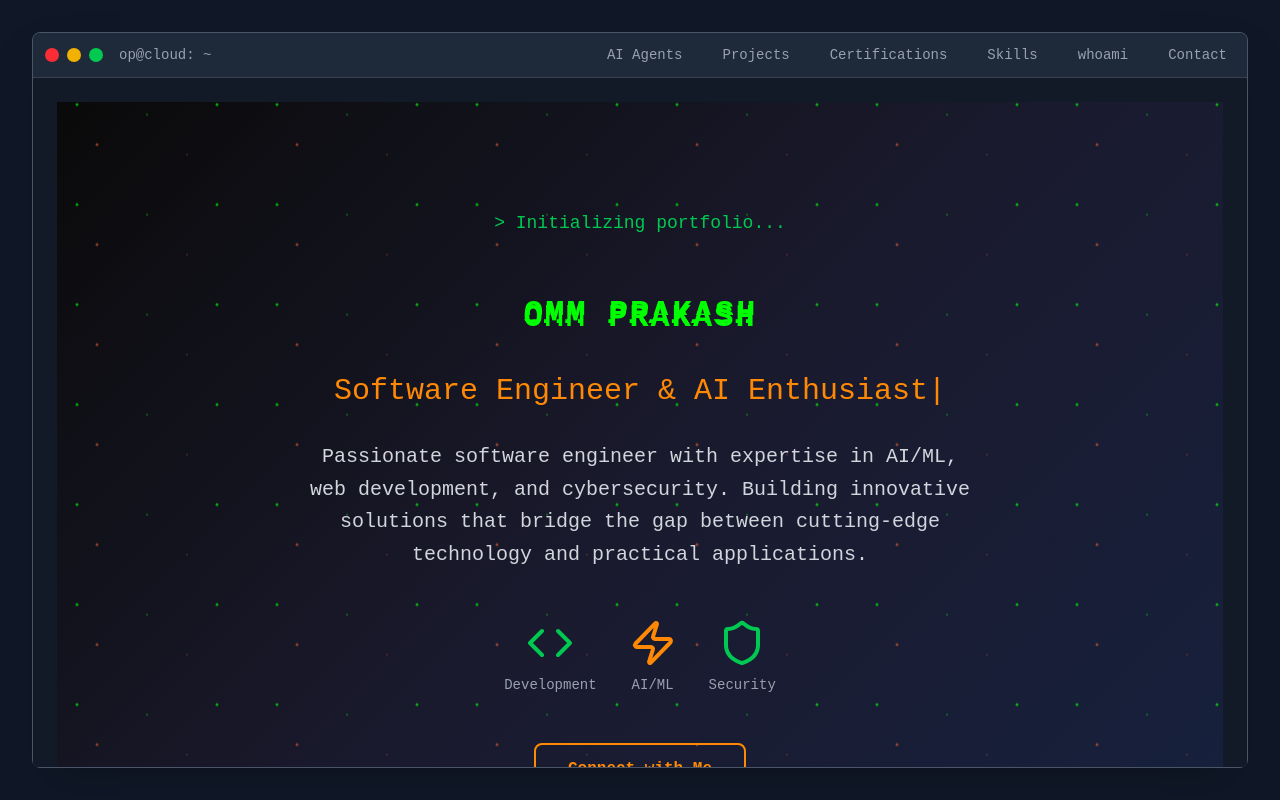
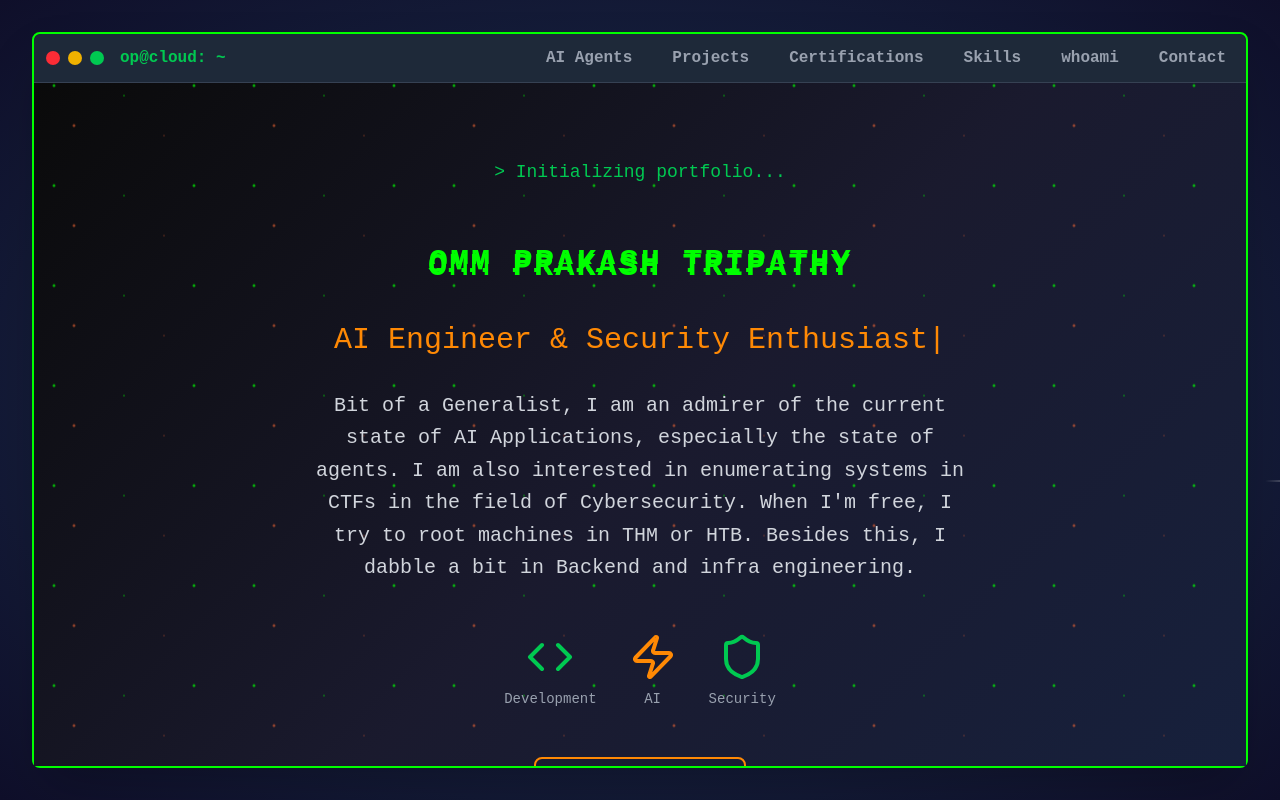
Before and after one commit to observer04/portfolio-repo, a Next.js app: page / in a window 1280 px wide. Built offline with nearby package versions, Linux system fonts and the light colour scheme.

Commit message:
final frontend and form done

```diff
--- a/src/app/globals.css
+++ b/src/app/globals.css
@@ -1,3 +1,10 @@
+/* Contact form submit success styles */
+.submit-btn.submitted .btn-content {
+  display: none;
+}
+.submit-btn.submitted .btn-success {
+  display: flex;
+}
 @import "tailwindcss";
 
 :root {
@@ -164,7 +171,7 @@ html {
 
 .terminal-container {
   background-color: #1a202c; /* A dark, terminal-like background */
-  border: 1px solid #4a5568; /* A subtle border */
+  border: 2px solid #00ff00; /* Bright green border for classic terminal look */
   border-radius: 0.5rem;
   box-shadow: 0 25px 50px -12px rgba(0, 0, 0, 0.25);
   display: flex;
@@ -178,7 +185,7 @@ html {
 }
 
 .terminal-content {
-  padding: 1.5rem;
+  padding: 0;
   font-family: 'Fira Code', 'Source Code Pro', monospace;
   color: #e2e8f0;
   background-color: rgba(17, 24, 39, 0.8); /* Slightly transparent inner background */
@@ -211,3 +218,109 @@ html {
 .nav-link:hover .nav-underline {
   transform: scaleX(1);
 }
+
+/* Cosmic Stellar Animation */
+.cosmic-background {
+  position: fixed;
+  top: 0;
+  left: 0;
+  width: 100%;
+  height: 100%;
+  background: radial-gradient(ellipse at center, #1a1a2e 0%, #16213e 50%, #0f0f2a 100%);
+  overflow: hidden;
+  z-index: -1;
+}
+
+.stars {
+  position: absolute;
+  top: 0;
+  left: 0;
+  width: 100%;
+  height: 100%;
+  background: transparent;
+}
+
+.star {
+  position: absolute;
+  background: white;
+  border-radius: 50%;
+  opacity: 0;
+  animation: twinkle 3s infinite;
+}
+
+.star:nth-child(1) { top: 10%; left: 20%; width: 2px; height: 2px; animation-delay: 0s; }
+.star:nth-child(2) { top: 30%; left: 80%; width: 1px; height: 1px; animation-delay: 0.5s; }
+.star:nth-child(3) { top: 70%; left: 10%; width: 3px; height: 3px; animation-delay: 1s; }
+.star:nth-child(4) { top: 20%; left: 60%; width: 2px; height: 2px; animation-delay: 1.5s; }
+.star:nth-child(5) { top: 80%; left: 90%; width: 1px; height: 1px; animation-delay: 2s; }
+.star:nth-child(6) { top: 40%; left: 30%; width: 2px; height: 2px; animation-delay: 2.5s; }
+.star:nth-child(7) { top: 60%; left: 70%; width: 1px; height: 1px; animation-delay: 3s; }
+.star:nth-child(8) { top: 50%; left: 50%; width: 3px; height: 3px; animation-delay: 0.3s; }
+.star:nth-child(9) { top: 15%; left: 85%; width: 2px; height: 2px; animation-delay: 0.8s; }
+.star:nth-child(10) { top: 75%; left: 25%; width: 1px; height: 1px; animation-delay: 1.3s; }
+.star:nth-child(11) { top: 35%; left: 15%; width: 2px; height: 2px; animation-delay: 1.8s; }
+.star:nth-child(12) { top: 65%; left: 95%; width: 1px; height: 1px; animation-delay: 2.3s; }
+.star:nth-child(13) { top: 85%; left: 5%; width: 3px; height: 3px; animation-delay: 2.8s; }
+.star:nth-child(14) { top: 25%; left: 45%; width: 2px; height: 2px; animation-delay: 0.1s; }
+.star:nth-child(15) { top: 90%; left: 75%; width: 1px; height: 1px; animation-delay: 0.6s; }
+.star:nth-child(16) { top: 5%; left: 35%; width: 2px; height: 2px; animation-delay: 1.1s; }
+.star:nth-child(17) { top: 45%; left: 65%; width: 1px; height: 1px; animation-delay: 1.6s; }
+.star:nth-child(18) { top: 55%; left: 85%; width: 3px; height: 3px; animation-delay: 2.1s; }
+.star:nth-child(19) { top: 95%; left: 15%; width: 2px; height: 2px; animation-delay: 2.6s; }
+.star:nth-child(20) { top: 12%; left: 75%; width: 1px; height: 1px; animation-delay: 0.4s; }
+
+@keyframes twinkle {
+  0%, 100% { opacity: 0; transform: scale(0.5); }
+  50% { opacity: 1; transform: scale(1); }
+}
+
+/* Shooting stars */
+.shooting-star {
+  position: absolute;
+  height: 2px;
+  background: linear-gradient(90deg, transparent, #ffffff, transparent);
+  animation: shooting 4s infinite;
+  opacity: 0;
+}
+
+.shooting-star:nth-child(21) { top: 20%; left: -100px; width: 100px; animation-delay: 0s; }
+.shooting-star:nth-child(22) { top: 60%; left: -150px; width: 150px; animation-delay: 2s; }
+.shooting-star:nth-child(23) { top: 80%; left: -120px; width: 120px; animation-delay: 4s; }
+
+@keyframes shooting {
+  0% { left: -200px; opacity: 0; }
+  10% { opacity: 1; }
+  90% { opacity: 1; }
+  100% { left: 100%; opacity: 0; }
+}
+
+/* Nebula clouds */
+.nebula {
+  position: absolute;
+  border-radius: 50%;
+  opacity: 0.1;
+  animation: float 20s infinite ease-in-out;
+}
+
+.nebula:nth-child(24) {
+  top: 10%;
+  left: 70%;
+  width: 300px;
+  height: 200px;
+  background: radial-gradient(ellipse, #4a0080 0%, transparent 70%);
+  animation-delay: 0s;
+}
+
+.nebula:nth-child(25) {
+  top: 60%;
+  left: 10%;
+  width: 250px;
+  height: 180px;
+  background: radial-gradient(ellipse, #001a4d 0%, transparent 70%);
+  animation-delay: 10s;
+}
+
+@keyframes float {
+  0%, 100% { transform: translateY(0px) rotate(0deg); }
+  50% { transform: translateY(-20px) rotate(180deg); }
+}
--- a/src/app/page.tsx
+++ b/src/app/page.tsx
@@ -51,7 +51,26 @@ export default function Home() {
   }, []);
 
   return (
-    <main className="flex h-screen flex-col items-center justify-center p-8 bg-gray-900 text-white">
+    <>
+      {/* Cosmic Stellar Background */}
+      <div className="cosmic-background">
+        <div className="stars">
+          {/* Regular stars */}
+          {Array.from({ length: 20 }, (_, i) => (
+            <div key={i} className="star"></div>
+          ))}
+          {/* Shooting stars */}
+          {Array.from({ length: 3 }, (_, i) => (
+            <div key={i + 20} className="shooting-star"></div>
+          ))}
+          {/* Nebula clouds */}
+          {Array.from({ length: 2 }, (_, i) => (
+            <div key={i + 23} className="nebula"></div>
+          ))}
+        </div>
+      </div>
+
+      <main className="flex h-screen flex-col items-center justify-center p-8 bg-transparent text-white relative z-10">
         <div className="terminal-container w-full h-full max-w-7xl flex flex-col">
           <TerminalHeader activeSection={activeSection} />
           <div className="terminal-content flex-grow overflow-y-auto">
@@ -80,5 +99,6 @@ export default function Home() {
           </div>
         </div>
       </main>
+    </>
   );
 }
--- a/src/components/AIAgents.tsx
+++ b/src/components/AIAgents.tsx
@@ -17,10 +17,11 @@ const AIAgents = () => {
   };
 
   const itemVariants = {
-    hidden: { opacity: 0, y: 50 },
+    hidden: { opacity: 0.3, y: 50, filter: 'brightness(0.4)' },
     visible: {
       opacity: 1,
       y: 0,
+      filter: 'brightness(1)',
       transition: {
         duration: 0.6,
       },
@@ -28,7 +29,7 @@ const AIAgents = () => {
   };
 
   return (
-    <section id="ai-agents" className="py-20 bg-gray-900/30">
+    <section id="ai-agents" className="py-20 bg-black/50">
       <div className="container mx-auto px-4">
         <motion.div
           initial="hidden"
@@ -186,16 +187,13 @@ const AIAgents = () => {
               </p>
               <div className="flex flex-wrap justify-center gap-4 text-sm">
                 <span className="bg-black/50 border border-green-500/30 text-green-500 px-3 py-1 rounded-full font-mono">
-                  Computer Vision
-                </span>
-                <span className="bg-black/50 border border-green-500/30 text-green-500 px-3 py-1 rounded-full font-mono">
-                  Natural Language Processing
-                </span>
-                <span className="bg-black/50 border border-green-500/30 text-green-500 px-3 py-1 rounded-full font-mono">
                   Reinforcement Learning
                 </span>
                 <span className="bg-black/50 border border-green-500/30 text-green-500 px-3 py-1 rounded-full font-mono">
-                  Edge AI
+                  Adversarial AI
+                </span>
+                <span className="bg-black/50 border border-green-500/30 text-green-500 px-3 py-1 rounded-full font-mono">
+                  LangGraph
                 </span>
               </div>
             </div>
--- a/src/components/About.tsx
+++ b/src/components/About.tsx
@@ -17,10 +17,11 @@ const About = () => {
   };
 
   const itemVariants = {
-    hidden: { opacity: 0, y: 50 },
+    hidden: { opacity: 0.3, y: 50, filter: 'brightness(0.4)' },
     visible: {
       opacity: 1,
       y: 0,
+      filter: 'brightness(1)',
       transition: {
         duration: 0.6,
       },
--- a/src/components/Contact.tsx
+++ b/src/components/Contact.tsx
@@ -6,34 +6,7 @@ import { Mail, Phone, MapPin, Send, CheckCircle, AlertCircle } from 'lucide-reac
 import { personalInfo } from '@/data/portfolio';
 
 const Contact = () => {
-  const [formData, setFormData] = useState({
-    name: '',
-    email: '',
-    subject: '',
-    message: '',
-  });
-  const [isSubmitting, setIsSubmitting] = useState(false);
-  const [submitStatus, setSubmitStatus] = useState<'idle' | 'success' | 'error'>('idle');
 
-  const handleInputChange = (e: React.ChangeEvent<HTMLInputElement | HTMLTextAreaElement>) => {
-    const { name, value } = e.target;
-    setFormData(prev => ({ ...prev, [name]: value }));
-  };
-
-  const handleSubmit = async (e: React.FormEvent) => {
-    e.preventDefault();
-    setIsSubmitting(true);
-
-    // Simulate form submission
-    await new Promise(resolve => setTimeout(resolve, 1500));
-
-    setSubmitStatus('success');
-    setIsSubmitting(false);
-    setFormData({ name: '', email: '', subject: '', message: '' });
-
-    // Reset status after 3 seconds
-    setTimeout(() => setSubmitStatus('idle'), 3000);
-  };
 
   const containerVariants = {
     hidden: { opacity: 0 },
@@ -46,10 +19,11 @@ const Contact = () => {
   };
 
   const itemVariants = {
-    hidden: { opacity: 0, y: 50 },
+    hidden: { opacity: 0.3, y: 50, filter: 'brightness(0.4)' },
     visible: {
       opacity: 1,
       y: 0,
+      filter: 'brightness(1)',
       transition: {
         duration: 0.6,
       },
@@ -57,7 +31,7 @@ const Contact = () => {
   };
 
   return (
-    <section id="contact" className="py-20 bg-gray-900/30">
+    <section id="contact" className="py-20 bg-black/50">
       <div className="container mx-auto px-4">
         <motion.div
           initial="hidden"
@@ -171,7 +145,25 @@ const Contact = () => {
                   Send Message
                 </h3>
 
-                <form onSubmit={handleSubmit} className="space-y-6">
+                <form
+                  onSubmit={async (e) => {
+                    e.preventDefault();
+                    const form = e.currentTarget;
+                    const data = new FormData(form);
+                    const btn = form.querySelector('button[type="submit"]');
+                    if (btn) btn.disabled = true;
+                    try {
+                      await fetch('https://formspree.io/f/xwpqplwo', {
+                        method: 'POST',
+                        body: data,
+                        headers: { Accept: 'application/json' },
+                      });
+                      form.classList.add('submitted');
+                      if (btn) btn.classList.add('submitted');
+                    } catch {}
+                  }}
+                  className="space-y-6"
+                >
                   {/* Name */}
                   <div>
                     <label className="block text-green-500 font-mono mb-2">
@@ -180,11 +172,9 @@ const Contact = () => {
                     <input
                       type="text"
                       name="name"
-                      value={formData.name}
-                      onChange={handleInputChange}
                       required
                       className="w-full bg-black/50 border border-green-500/30 rounded-lg px-4 py-3 text-white placeholder-gray-400 focus:border-green-500 focus:outline-none transition-colors duration-200"
-                      placeholder="Your name"
+                      placeholder="Your Name"
                     />
                   </div>
 
@@ -196,8 +186,6 @@ const Contact = () => {
                     <input
                       type="email"
                       name="email"
-                      value={formData.email}
-                      onChange={handleInputChange}
                       required
                       className="w-full bg-black/50 border border-green-500/30 rounded-lg px-4 py-3 text-white placeholder-gray-400 focus:border-green-500 focus:outline-none transition-colors duration-200"
                       placeholder="your@email.com"
@@ -212,8 +200,6 @@ const Contact = () => {
                     <input
                       type="text"
                       name="subject"
-                      value={formData.subject}
-                      onChange={handleInputChange}
                       required
                       className="w-full bg-black/50 border border-green-500/30 rounded-lg px-4 py-3 text-white placeholder-gray-400 focus:border-green-500 focus:outline-none transition-colors duration-200"
                       placeholder="Subject"
@@ -227,8 +213,6 @@ const Contact = () => {
                     </label>
                     <textarea
                       name="message"
-                      value={formData.message}
-                      onChange={handleInputChange}
                       required
                       rows={6}
                       className="w-full bg-black/50 border border-green-500/30 rounded-lg px-4 py-3 text-white placeholder-gray-400 focus:border-green-500 focus:outline-none transition-colors duration-200 resize-none"
@@ -239,46 +223,21 @@ const Contact = () => {
                   {/* Submit Button */}
                   <motion.button
                     type="submit"
-                    disabled={isSubmitting}
                     whileHover={{ scale: 1.05 }}
                     whileTap={{ scale: 0.95 }}
-                    className="w-full bg-green-500 text-black px-6 py-3 rounded-lg font-mono font-bold hover:bg-green-400 transition-colors duration-200 disabled:bg-gray-600 disabled:cursor-not-allowed flex items-center justify-center space-x-2"
+                    className="w-full bg-green-500 text-black px-6 py-3 rounded-lg font-mono font-bold hover:bg-green-400 transition-colors duration-200 flex items-center justify-center space-x-2 submit-btn"
                   >
-                    {isSubmitting ? (
-                      <>
-                        <div className="animate-spin rounded-full h-5 w-5 border-b-2 border-black"></div>
-                        <span>Sending...</span>
-                      </>
-                    ) : (
-                      <>
-                        <Send className="w-5 h-5" />
-                        <span>Send Message</span>
-                      </>
-                    )}
+                    <span className="btn-content flex items-center justify-center space-x-2">
+                      <Send className="w-5 h-5 send-icon" />
+                      <span>Send Message</span>
+                    </span>
+                    <span className="btn-success hidden items-center justify-center space-x-2">
+                      <CheckCircle className="w-5 h-5 text-white" />
+                      <span>Submitted</span>
+                    </span>
                   </motion.button>
 
-                  {/* Status Messages */}
-                  {submitStatus === 'success' && (
-                    <motion.div
-                      initial={{ opacity: 0, y: 20 }}
-                      animate={{ opacity: 1, y: 0 }}
-                      className="flex items-center space-x-2 text-green-500 bg-green-500/20 border border-green-500/30 rounded-lg p-3"
-                    >
-                      <CheckCircle className="w-5 h-5" />
-                      <span>Message sent successfully!</span>
-                    </motion.div>
-                  )}
-
-                  {submitStatus === 'error' && (
-                    <motion.div
-                      initial={{ opacity: 0, y: 20 }}
-                      animate={{ opacity: 1, y: 0 }}
-                      className="flex items-center space-x-2 text-red-500 bg-red-500/20 border border-red-500/30 rounded-lg p-3"
-                    >
-                      <AlertCircle className="w-5 h-5" />
-                      <span>Failed to send message. Please try again.</span>
-                    </motion.div>
-                  )}
+                  {/* Status handled by button state, no redirect */}
                 </form>
               </div>
             </motion.div>
--- a/src/components/Hero.tsx
+++ b/src/components/Hero.tsx
@@ -106,7 +106,7 @@ const Hero = () => {
               className="flex flex-col items-center"
             >
               <Zap className="w-12 h-12 text-orange-400 mb-2" />
-              <span className="text-sm text-gray-400 font-mono">AI/ML</span>
+              <span className="text-sm text-gray-400 font-mono">AI</span>
             </motion.div>
             <motion.div
               whileHover={{ scale: 1.1, rotate: 360 }}
--- a/src/components/Projects.tsx
+++ b/src/components/Projects.tsx
@@ -17,10 +17,11 @@ const Projects = () => {
   };
 
   const itemVariants = {
-    hidden: { opacity: 0, y: 50 },
+    hidden: { opacity: 0.3, y: 50, filter: 'brightness(0.4)' },
     visible: {
       opacity: 1,
       y: 0,
+      filter: 'brightness(1)',
       transition: {
         duration: 0.5,
       },
--- a/src/components/Skills.tsx
+++ b/src/components/Skills.tsx
@@ -26,10 +26,11 @@ const Skills = () => {
   };
 
   const itemVariants = {
-    hidden: { opacity: 0, y: 30 },
+    hidden: { opacity: 0.3, y: 30, filter: 'brightness(0.4)' },
     visible: {
       opacity: 1,
       y: 0,
+      filter: 'brightness(1)',
       transition: {
         duration: 0.5,
       },
--- a/src/components/TerminalHeader.tsx
+++ b/src/components/TerminalHeader.tsx
@@ -22,7 +22,7 @@ const TerminalHeader: React.FC<TerminalHeaderProps> = ({ activeSection }) => {
         <div className="w-3.5 h-3.5 rounded-full bg-yellow-500"></div>
         <div className="w-3.5 h-3.5 rounded-full bg-green-500"></div>
         <div
-          className="text-sm text-gray-400 font-mono ml-2 cursor-pointer transition-colors duration-300 hover:text-green-400"
+          className="text-base text-green-500 font-mono font-bold ml-2 cursor-pointer transition-all duration-300 hover:brightness-150"
           onClick={scrollToTop}
         >
           op@cloud: ~
--- a/src/components/TerminalNav.tsx
+++ b/src/components/TerminalNav.tsx
@@ -18,7 +18,7 @@ const TerminalNav: React.FC<TerminalNavProps> = ({ activeSection }) => {
 
   return (
     <nav>
-      <ul className="flex items-center space-x-6 text-sm">
+      <ul className="flex items-center space-x-6 text-base">
         {menuItems.map((item) => {
           const sectionId = item.toLowerCase().replace(/\s+/g, '-');
           const isActive = activeSection === sectionId;
@@ -30,12 +30,11 @@ const TerminalNav: React.FC<TerminalNavProps> = ({ activeSection }) => {
                   e.preventDefault();
                   scrollToSection(sectionId);
                 }}
-                className={`font-mono transition-colors duration-300 relative nav-link group px-2 py-1 overflow-hidden ${
-                  isActive ? 'text-green-400' : 'text-gray-400 hover:text-gray-900'
+                className={`font-mono font-bold transition-colors duration-300 relative nav-link group px-2 py-1 overflow-hidden ${
+                  isActive ? 'text-green-500' : 'text-gray-400 hover:text-green-500'
                 }`}
               >
-                <span className="relative z-10">{item}</span>
-                <span className="absolute inset-0 h-full w-full bg-green-400 transform scale-x-0 origin-left transition-transform duration-300 group-hover:scale-x-100 z-0"></span>
+                <span className="relative z-10 transition-all duration-300 group-hover:brightness-150">{item}</span>
               </a>
             </li>
           );
--- a/src/data/portfolio.ts
+++ b/src/data/portfolio.ts
@@ -62,14 +62,14 @@ export interface Certification {
 
 // Portfolio data based on LinkedIn profile: www.linkedin.com/in/omm-prakash
 export const personalInfo: PersonalInfo = {
-  name: "Omm Prakash",
-  title: "Software Engineer & AI Enthusiast",
+  name: "Omm Prakash Tripathy",
+  title: "AI Engineer & Security Enthusiast",
   location: "India",
   email: "tripathyomm09@gmail.com",
   phone: "+91-XXXXXXXXXX", // Replace with actual phone
   linkedin: "https://www.linkedin.com/in/omm-prakash",
   github: "https://github.com/observer04",
-  summary: "Passionate software engineer with expertise in AI/ML, web development, and cybersecurity. Building innovative solutions that bridge the gap between cutting-edge technology and practical applications.",
+  summary: "Bit of a Generalist, I am an admirer of the current state of AI Applications, especially the state of agents. I am also interested in enumerating systems in CTFs in the field of Cybersecurity. When I'm free, I try to root machines in THM or HTB. Besides this, I dabble a bit in Backend and infra engineering.",
   tryhackme: {
     userId: "4005401",
     badgeUrl: "https://tryhackme.com/api/v2/badges/public-profile?userPublicId=4005401"
```
Lines whose indentation alone changed are shown as unchanged.
